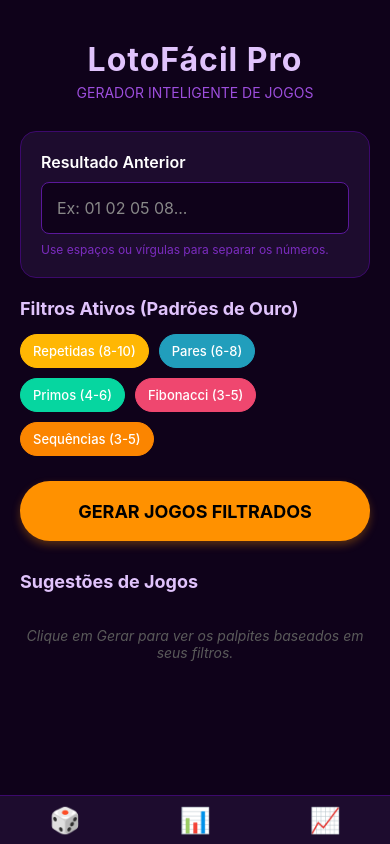
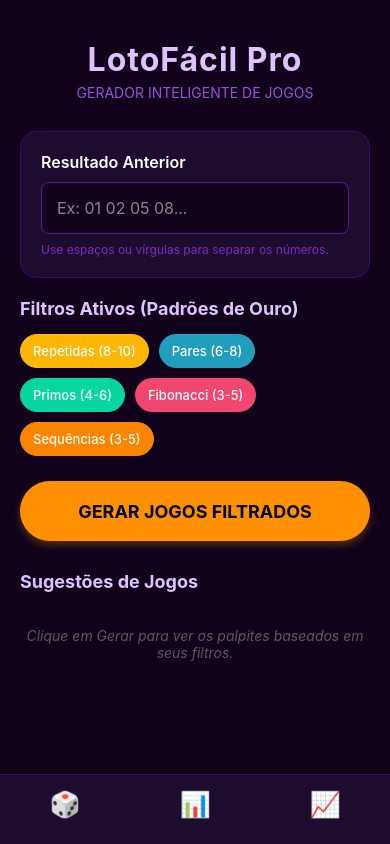
Before and after one commit to Cornellllio01/lotofacil-app, a React Native app: screen / in a window 390 px wide. Built offline with nearby package versions, Linux system fonts and the light colour scheme.

Commit message:
fix: adjust tab bar padding to prevent label clipping

```diff
--- a/App.js
+++ b/App.js
@@ -35,8 +35,14 @@ export default function App() {
             tabBarStyle: {
               backgroundColor: '#1d0c2e',
               borderTopColor: '#3c096c',
-              paddingTop: 5,
-              paddingBottom: 5,
+              height: 70,
+              paddingBottom: 15,
+              paddingTop: 10,
+            },
+            tabBarLabelStyle: {
+              fontSize: 12,
+              fontWeight: '600',
+              marginBottom: 5,
             },
           })}
         >
```
